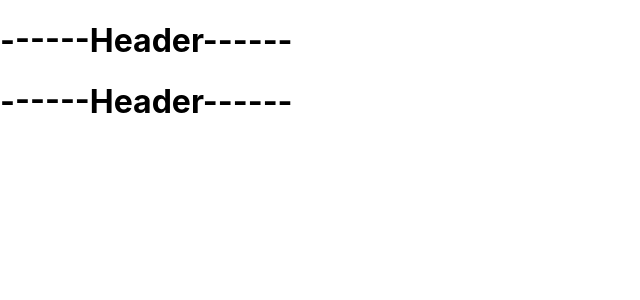
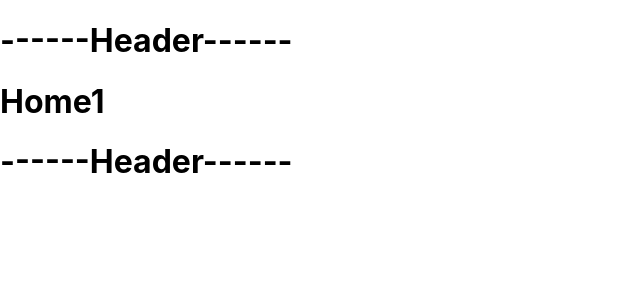
Before and after one commit to AnudeepGI/react-app-complete, a React (Create React App) app: page / in a window 1280 px wide. Shown: the top 300 px of the page, without its empty margins (0-640 px from the left). Built offline with nearby package versions, Linux system fonts and the light colour scheme.

Commit message:
added Index to home route

```diff
--- a/src/Router/PrivateRoutes.js
+++ b/src/Router/PrivateRoutes.js
@@ -13,7 +13,7 @@ function PrivateRoutes() {
           </ProtectedRoutes>
         }
         >
-          <Route element={<Home />} />
+          <Route index element={<Home />} />
           <Route path="about" element={<About />} />
         </Route>
     </Routes>
```
